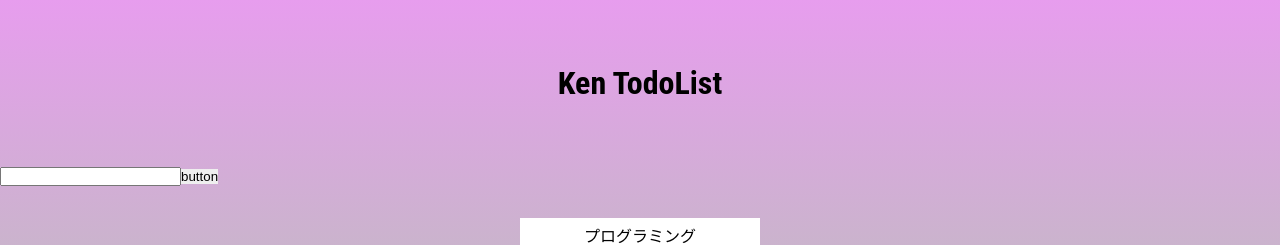
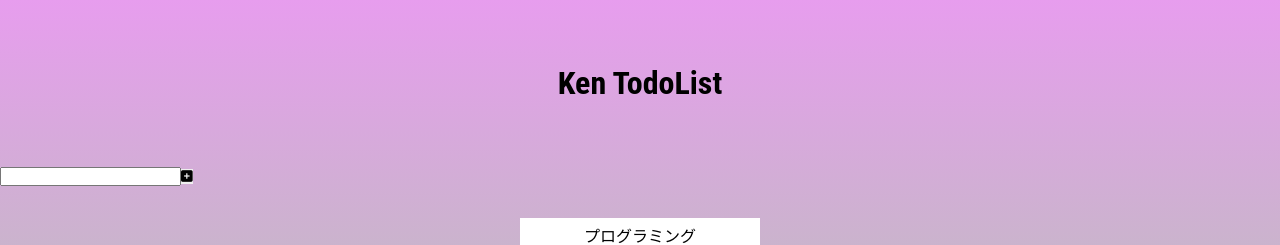
Before and after one commit to ksmacGithub/todoapp, a React (Create React App) app: page / in a window 1280 px wide. Shown: the top 245 px of the page. Built offline with nearby package versions, Linux system fonts and the light colour scheme.

Commit message:
useState taskList, inputText追加

```diff
--- a/src/App.js
+++ b/src/App.js
@@ -1,14 +1,18 @@
+import { useState } from 'react';
 import './App.css';
 import { InputForm } from './components/InputForm';
 import {Title} from './components/Title'
 import { TodoList } from './components/TodoList';
 
 function App() {
+
+  const [taskList, setTaskList] = useState([]);
+
   return (
     <div className="App">
       <Title />
-      <InputForm />
-      <TodoList />
+      <InputForm taskList={ taskList } setTaskList={ setTaskList } />
+      <TodoList taskList={ taskList } setTaskList={ setTaskList } />
     </div>
   );
 }
--- a/src/components/InputForm.jsx
+++ b/src/components/InputForm.jsx
@@ -1,12 +1,25 @@
-import React from 'react'
+import React, { useState } from 'react'
 
-export const InputForm = () => {
+export const InputForm = ({taskList, setTaskList}) => {
+
+  const [inputText, setInputText] = useState('')
+
+  const handleSubmit = (e) => {
+    e.preventDefault();
+  }
+
+  const handleChange = (e) => {
+    e.preventDefault();
+    setInputText(e.target.value);
+    console.log(inputText);
+  }
+
   return (
     <div>
-      <form>
-        <input type="text" />
+      <form onSubmit={ handleSubmit }>
+        <input type="text" onChange={ handleChange } />
         <button>
-          button
+          <i className="fa-solid fa-square-plus"></i>
         </button>
       </form>
     </div>
```
